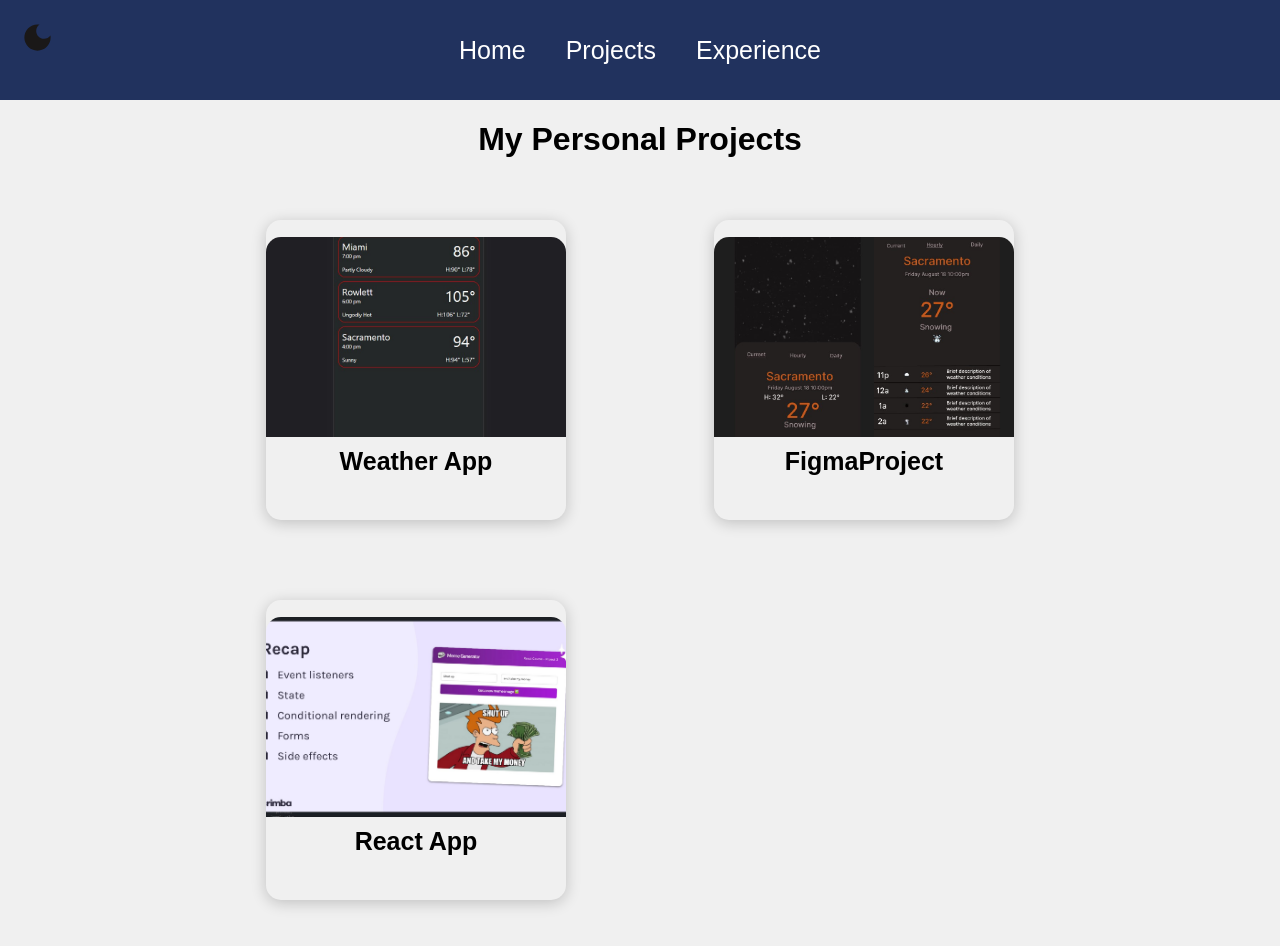
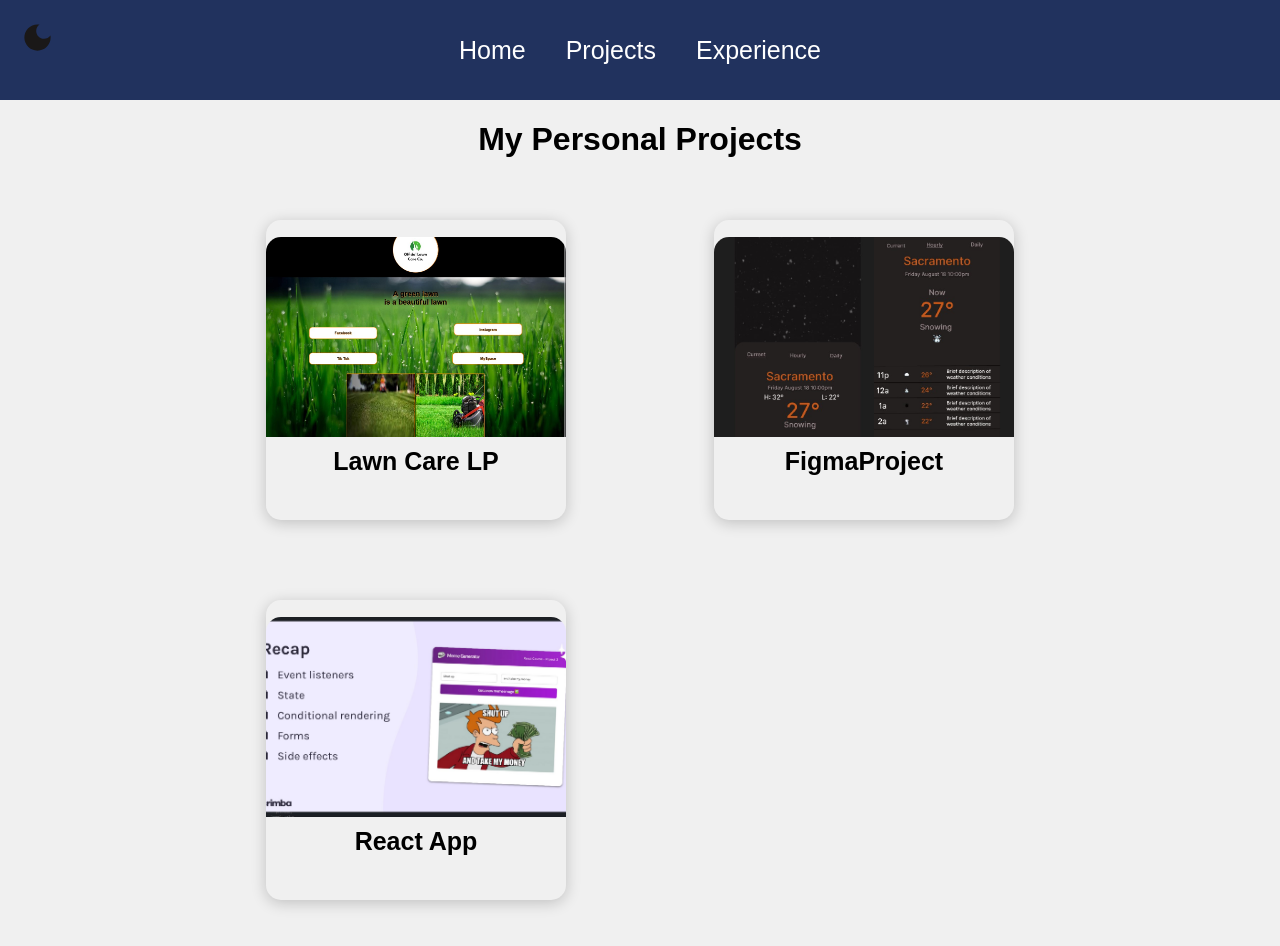
Before and after one commit to Dgibson89/reactportfolio, a React (Create React App) app: page /projects in a window 1280 px wide. Shown: the top 946 px of the page. Built offline with nearby package versions, Linux system fonts and the light colour scheme.

Commit message:
Added mailto to home page Added an actual project and linked it to its actual github link.

```diff
--- a/src/helpers/ProjectList.js
+++ b/src/helpers/ProjectList.js
@@ -1,21 +1,28 @@
-import WeatherApp from "../assets/weatherapp.jpg"
+import LawnCare from "../assets/lawncare.jpg"
 import FigmaProject from "../assets/figmaproject.jpg"
 import ReactApp from "../assets/reactapp.jpg"
 
+
 export const ProjectList = [
     {
-        name: "Weather App",
-        image: WeatherApp,
-        skills: "HTML"
+        name: "Lawn Care LP",
+        image: LawnCare,
+        alttxt: "",
+        skills: "HTML. CSS",
+        gitHub: "https://github.com/Dgibson89/EderLandingPage",
     },
     {
         name: "FigmaProject",
         image: FigmaProject,
-        skills: "Figma"
+        alttxt: "",
+        skills: "Figma",
+        gitHub: "",
     },
     {
         name: "React App",
         image: ReactApp,
-        skills: "React"
+        alttxt: "",
+        skills: "React",
+        gitHub: "",
     }
 ]
--- a/src/pages/Home.js
+++ b/src/pages/Home.js
@@ -4,15 +4,20 @@ import LinkedInIcon from "@mui/icons-material/LinkedIn";
 import "../styles/Home.css";
 
 function Home() {
+  const emailLink = "mailto:donovan.gibson89@gmail.com";
+  const linkedinLink = "https://www.linkedin.com/in/dgibson89/";
   return (
     <div className="home">
       <div className="about">
         <h2>Hello, My name is Donovan</h2>
         <div className="prompt">
           <p>Coding Enthusiast</p>
+          <a href={emailLink} target="_blank" rel="noopener noreferrer">
           <EmailIcon />
-
-          <LinkedInIcon />
+          </a>
+          <a href={linkedinLink} target="_blank" rel="noopener noreferrer">
+            <LinkedInIcon />
+          </a>
         </div>
       </div>
       <div className="skills">
--- a/src/pages/ProjectDisplay.js
+++ b/src/pages/ProjectDisplay.js
@@ -10,11 +10,13 @@ function ProjectDisplay() {
   return (
     <div className="project">
       <h1>{project.name}</h1>
-      <img src={project.image} />
+      <img src={project.image} alt="{project.alttxt}" />
       <p>
         <b>Skills</b>: {project.skills}
       </p>
+      <a href={project.gitHub} target="_blank" rel="noopener noreferrer">
       <GitHubIcon />
+      </a>
     </div>
   );
 }
```
Also changed, not shown: src/assets/lawncare.jpg (added).
